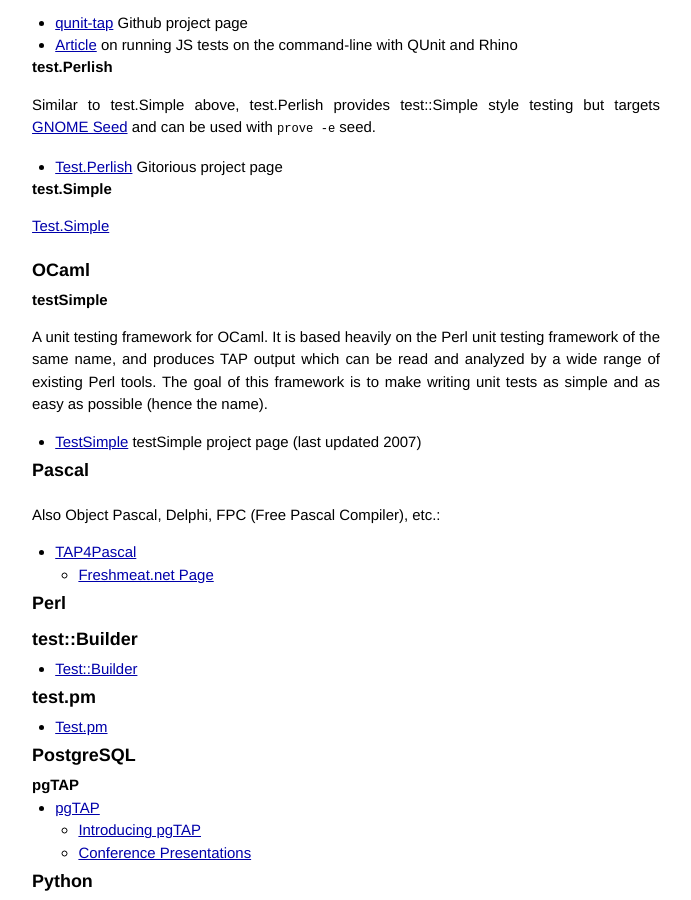
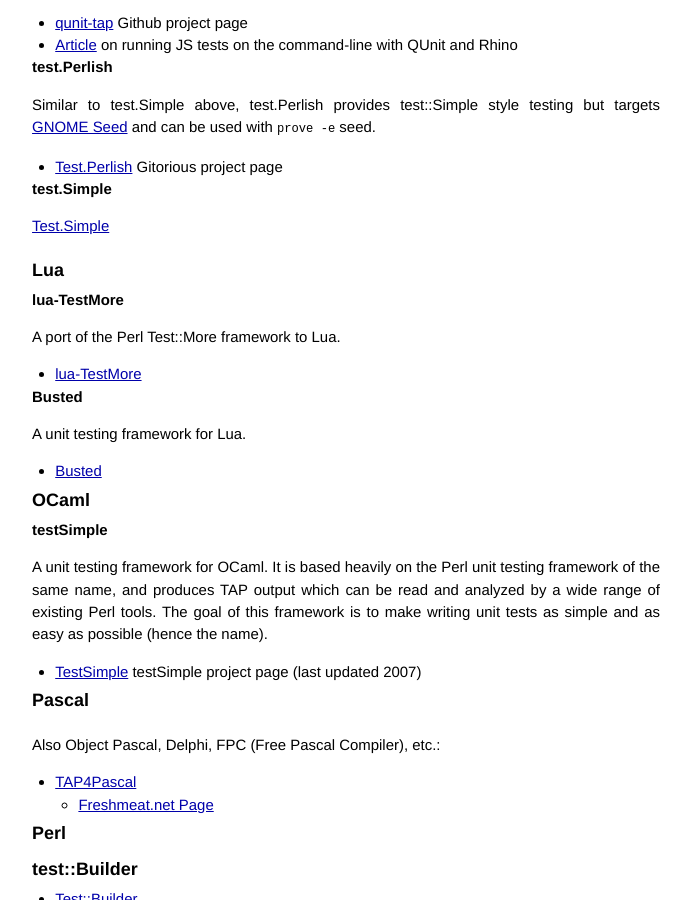
Before and after one commit to TestAnything/testanything.github.io, a Jekyll site: the page built from producers.md, in a window 1280 px wide and 900 px high, scrolled down 2899 px. Shown: the whole window, without its empty margins (294-985 px from the left). Built offline with Jekyll 4.4.1, drawn with Linux system fonts in a browser that asks for light colours; Markdown is read by kramdown in place of the engine named in the settings.

Commit message:
Adding in Lua into the producers list

```diff
--- a/producers.md
+++ b/producers.md
@@ -131,6 +131,20 @@
 
 [Test.Simple](http://openjsan.org/doc/t/th/theory/Test/Simple/)
 
+## Lua
+
+### lua-TestMore
+
+A port of the Perl Test::More framework to Lua.
+
+-    [lua-TestMore](http://fperrad.github.io/lua-TestMore/)
+
+### Busted
+
+A unit testing framework for Lua.
+
+-    [Busted](http://olivinelabs.com/busted/)
+
 ## OCaml
 
 ### testSimple
```
